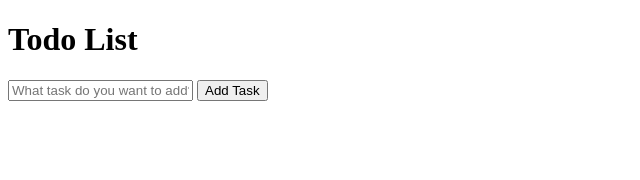
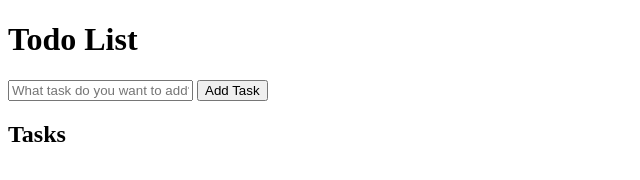
Before and after one commit to Wilson0406/TODO, a plain HTML site: page index.html in a window 1280 px wide. Shown: the full height of the page, 0-640 px from the left. Drawn offline with Linux system fonts and the light colour scheme.

Commit message:
Update index.html

```diff
--- a/index.html
+++ b/index.html
@@ -5,7 +5,7 @@
     <meta http-equiv="X-UA-Compatible" content="IE=edge">
     <meta name="viewport" content="width=device-width, initial-scale=1.0">
     <link rel="stylesheet" href="./styles.css">
-    <link rel="shortcut icon" href="./icon.ico" type="image/x-icon">
+    <link rel="shortcut icon" href="./assets/ico.ico" type="image/x-icon">
 
     <title>To Do</title>
 </head>
@@ -18,6 +18,28 @@
         </form>
     </header>
 
+    <main>
+
+        <section class="task-list">
+            <h2>Tasks</h2>
+
+            <div id="tasks">
+
+                <!-- Task -->
+                <!-- <div class="task">
+                    <div class="content">
+                        <input type="text" class="text" value="My shiny task" readonly />
+                    </div>
+                    <div class="actions">
+                        <button class="edit">Edit</button>
+                        <button class="delete ">Delete</button>
+                    </div>
+                </div> -->
+
+            </div>
+        </section>
+    </main>
+
 <script type="text/javascript" src="./main.js"></script>
 </body>
 </html>
```
